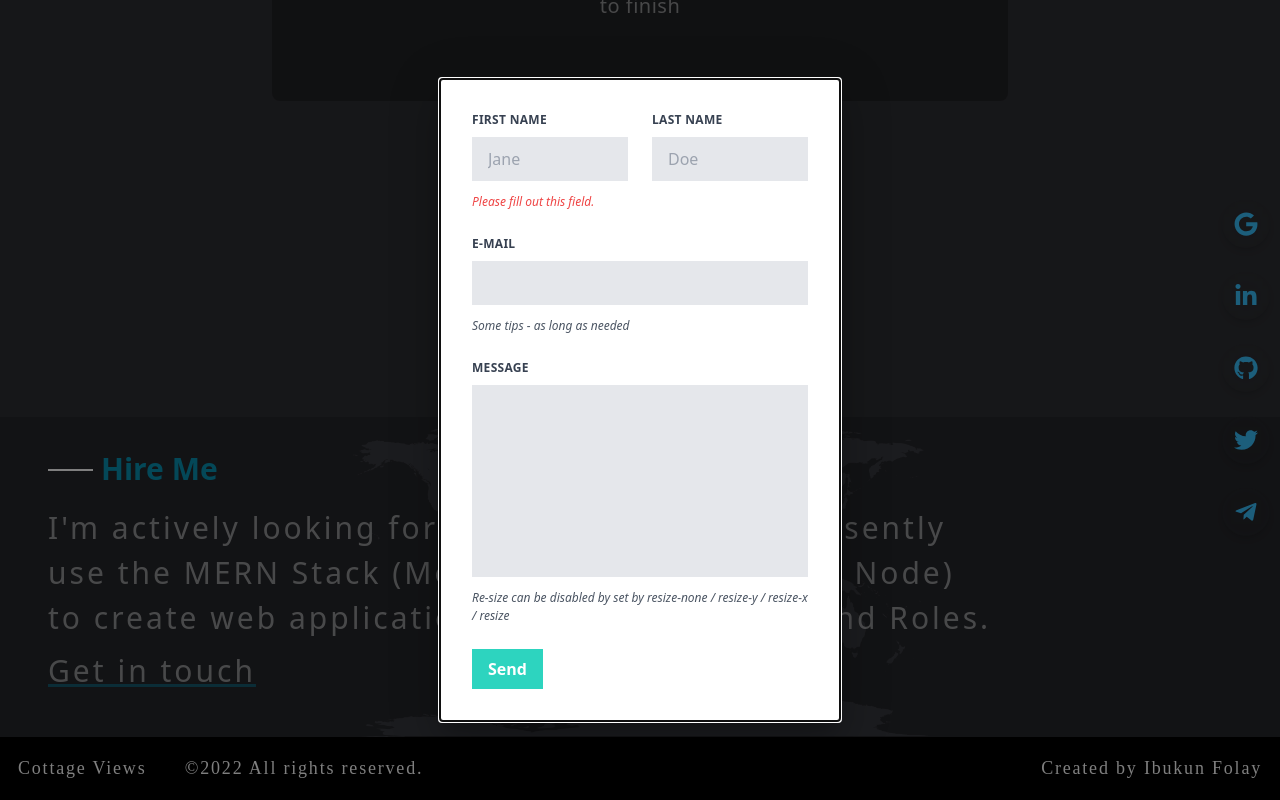
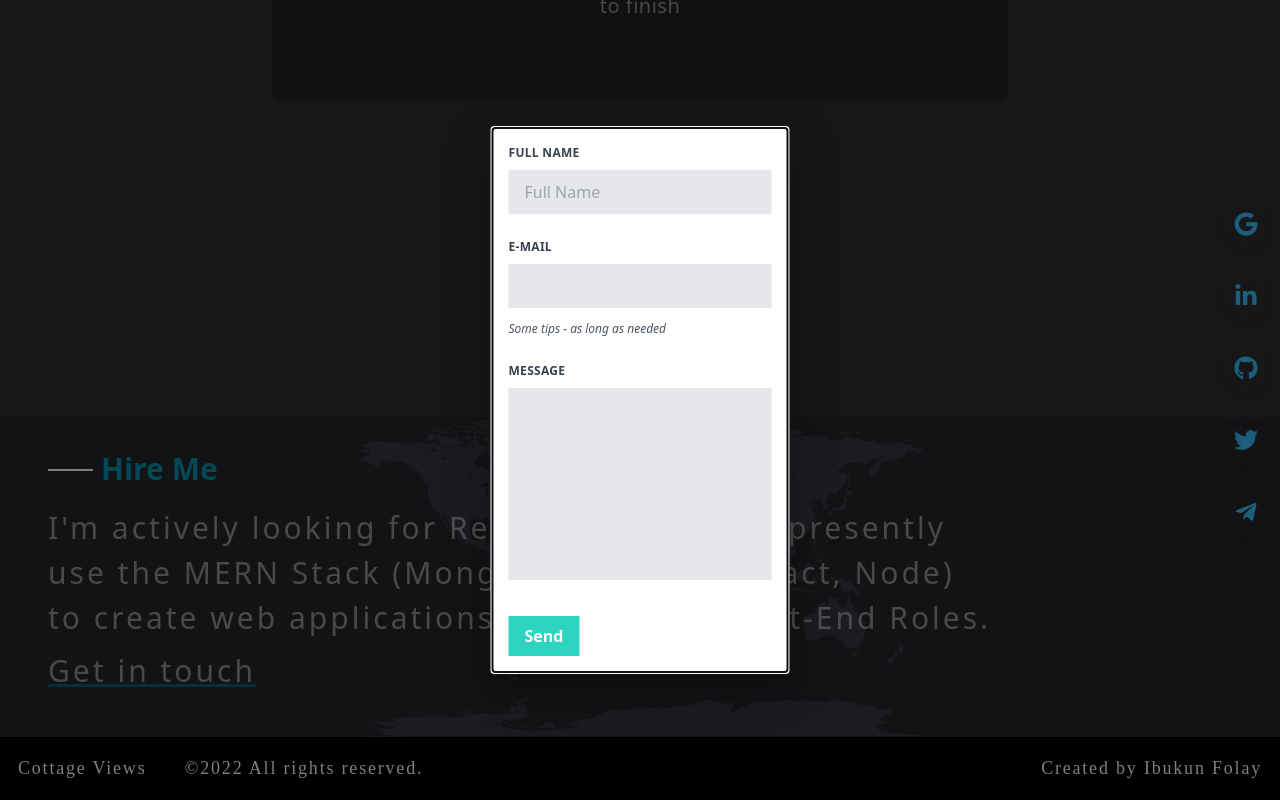
Before and after one commit to ibukunfolay/portfolio, a React (Vite) app: page / in a window 1280 px wide. Both pictures are taken after a click on the link "Get in touch". Shown: the part 2926-3726 px from the top of the page. Built offline with nearby package versions, Linux system fonts and the light colour scheme.

Commit message:
update form

```diff
--- a/src/Components/Contact.jsx
+++ b/src/Components/Contact.jsx
@@ -12,10 +12,10 @@ const Contact = () => {
     top: "50%",
     left: "50%",
     transform: "translate(-50%, -50%)",
-    width: 400,
+    width: "auto",
     bgcolor: "background.paper",
     boxShadow: 24,
-    p: 4,
+    p: 2,
   };
 
   return (
@@ -44,35 +44,18 @@ const Contact = () => {
         <Box sx={style}>
           <form class="w-full max-w-lg">
             <div class="flex flex-wrap -mx-3 mb-6">
-              <div class="w-full md:w-1/2 px-3 mb-6 md:mb-0">
-                <label
-                  class="block uppercase tracking-wide text-gray-700 text-xs font-bold mb-2"
-                  for="grid-first-name"
-                >
-                  First Name
-                </label>
-                <input
-                  class="appearance-none block w-full bg-gray-200 text-gray-700 border border-red-500 rounded py-3 px-4 mb-3 leading-tight focus:outline-none focus:bg-white"
-                  id="grid-first-name"
-                  type="text"
-                  placeholder="Jane"
-                />
-                <p class="text-red-500 text-xs italic">
-                  Please fill out this field.
-                </p>
-              </div>
-              <div class="w-full md:w-1/2 px-3">
+              <div class="w-full px-3">
                 <label
                   class="block uppercase tracking-wide text-gray-700 text-xs font-bold mb-2"
                   for="grid-last-name"
                 >
-                  Last Name
+                  Full Name
                 </label>
                 <input
                   class="appearance-none block w-full bg-gray-200 text-gray-700 border border-gray-200 rounded py-3 px-4 leading-tight focus:outline-none focus:bg-white focus:border-gray-500"
                   id="grid-last-name"
                   type="text"
-                  placeholder="Doe"
+                  placeholder="Full Name"
                 />
               </div>
             </div>
@@ -106,10 +89,6 @@ const Contact = () => {
                   class=" no-resize appearance-none block w-full bg-gray-200 text-gray-700 border border-gray-200 rounded py-3 px-4 mb-3 leading-tight focus:outline-none focus:bg-white focus:border-gray-500 h-48 resize-none"
                   id="message"
                 ></textarea>
-                <p class="text-gray-600 text-xs italic">
-                  Re-size can be disabled by set by resize-none / resize-y /
-                  resize-x / resize
-                </p>
               </div>
             </div>
             <div class="md:flex md:items-center">
```
